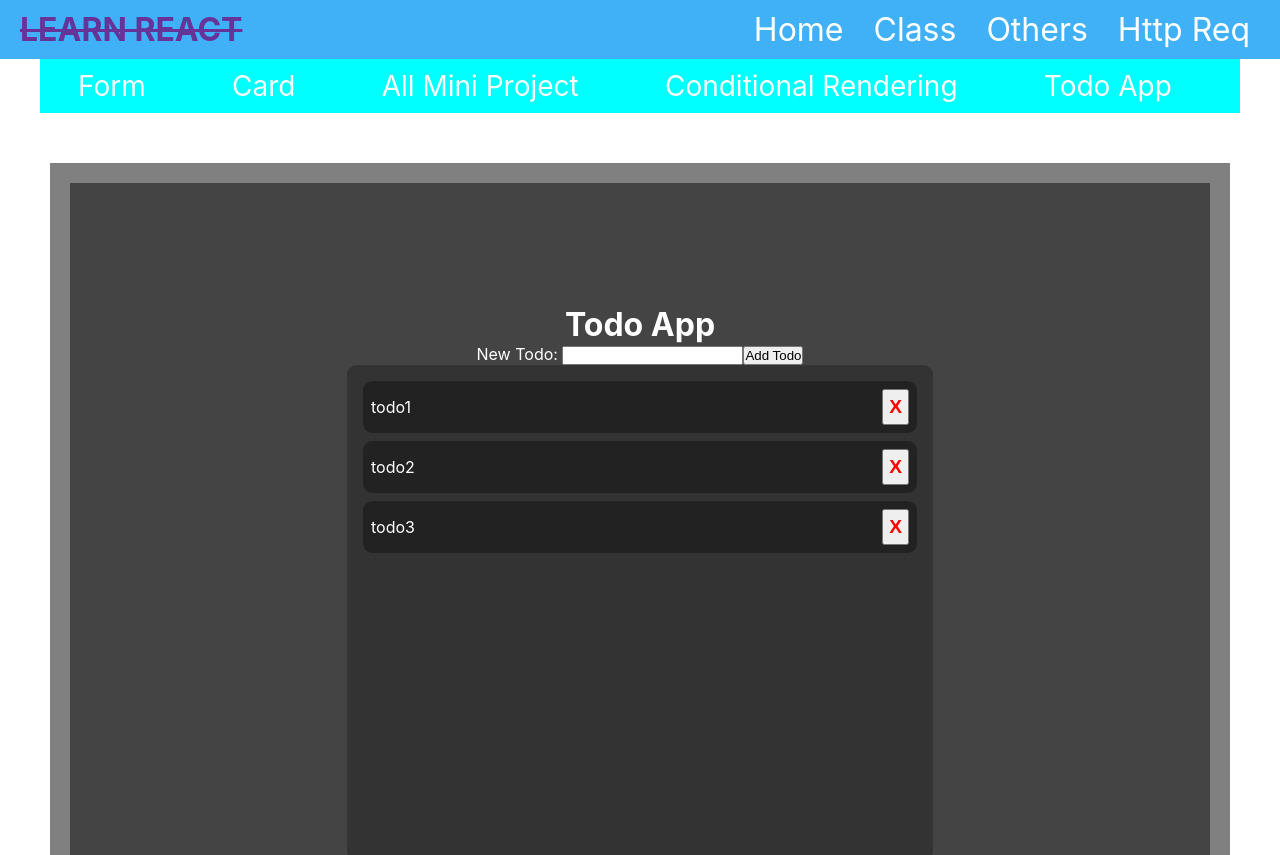
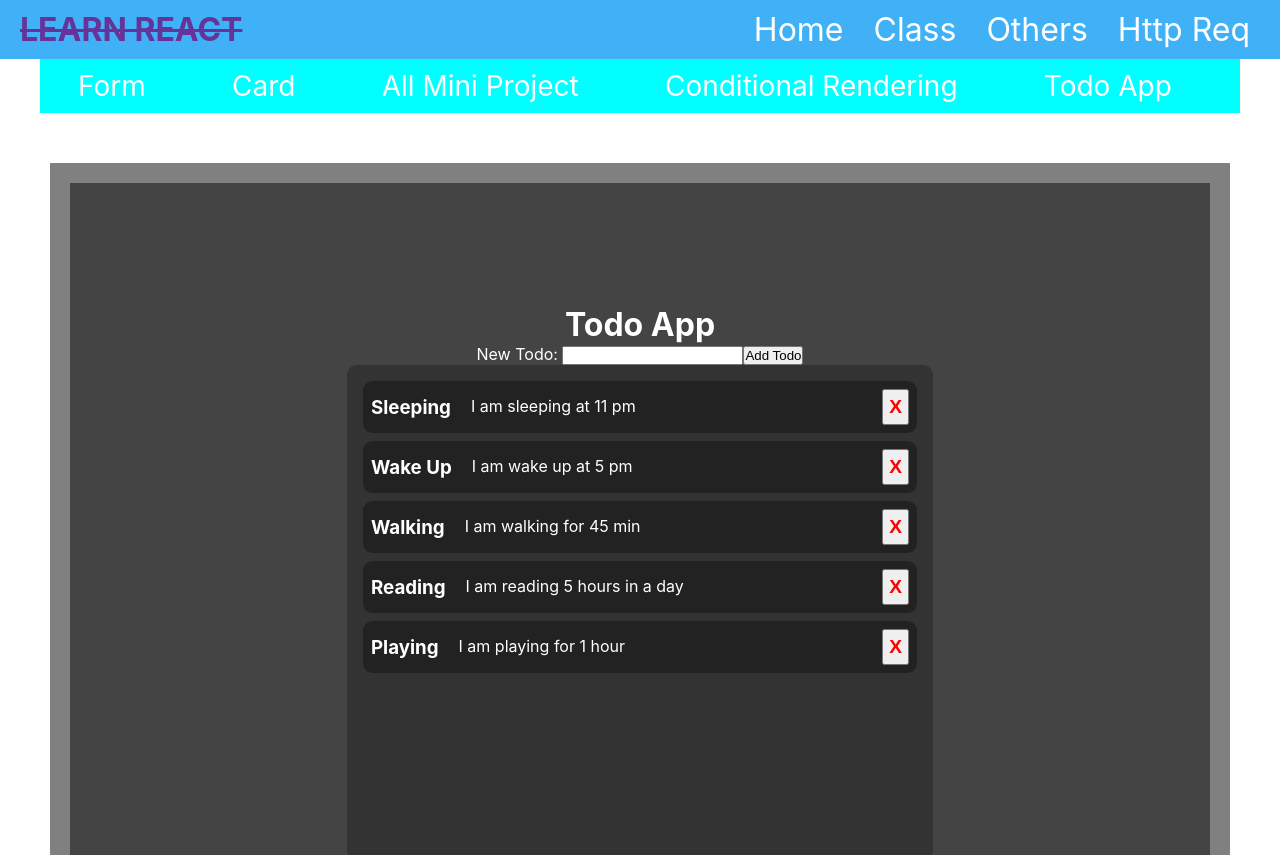
Before and after one commit to khaled39ab/React-With-LWS, a React (Create React App) app: page /todo in a window 1280 px wide. Shown: the top 855 px of the page. Built offline with nearby package versions, Linux system fonts and the light colour scheme.

Commit message:
basic todo app complete

```diff
--- a/src/page/todoApp/Todo.css
+++ b/src/page/todoApp/Todo.css
@@ -12,6 +12,14 @@
     background-color: #111;
 }
 
+.todo-info{
+    display: flex;
+}
+
+.todo-info h3{
+    margin-right: 20px;
+}
+
 .delete-btn{
     cursor: pointer;
     color: red;
--- a/src/page/todoApp/Todo.js
+++ b/src/page/todoApp/Todo.js
@@ -2,10 +2,12 @@ import React from 'react';
 import './Todo.css'
 
 const Todo = (props) => {
+    const {id, title, desc} = props.todo;
     return (
         <article className='todo'>
-            <div>
-                {props.todo}
+            <div className='todo-info'>
+                <h3>{title}</h3>
+                <p>{desc}</p>
             </div>
             <div>
                 <button className='delete-btn'>X</button>
--- a/src/page/todoApp/TodoHome.js
+++ b/src/page/todoApp/TodoHome.js
@@ -4,7 +4,33 @@ import NewTodo from './NewTodo';
 import Todos from './Todos';
 import './TodoHome.css'
 
-const todosList = ['todo1', 'todo2', 'todo3'];
+const todosList = [
+    {
+        id: 1,
+        title: "Sleeping",
+        desc: "I am sleeping at 11 pm"
+    },
+    {
+        id: 2,
+        title: "Wake Up",
+        desc: "I am wake up at 5 pm"
+    },
+    {
+        id: 3,
+        title: "Walking",
+        desc: "I am walking for 45 min"
+    },
+    {
+        id: 4,
+        title: "Reading",
+        desc: "I am reading 5 hours in a day"
+    },
+    {
+        id: 5,
+        title: "Playing",
+        desc: "I am playing for 1 hour"
+    },
+];
 
 const TodoHome = () => {
     const [todos, setTodos] = useState(todosList);
--- a/src/page/todoApp/Todos.js
+++ b/src/page/todoApp/Todos.js
@@ -3,7 +3,6 @@ import Todo from './Todo';
 import './Todos.css'
 
 const Todos = (props) => {
-
     return (
         <section className='todos'>
             {
```
